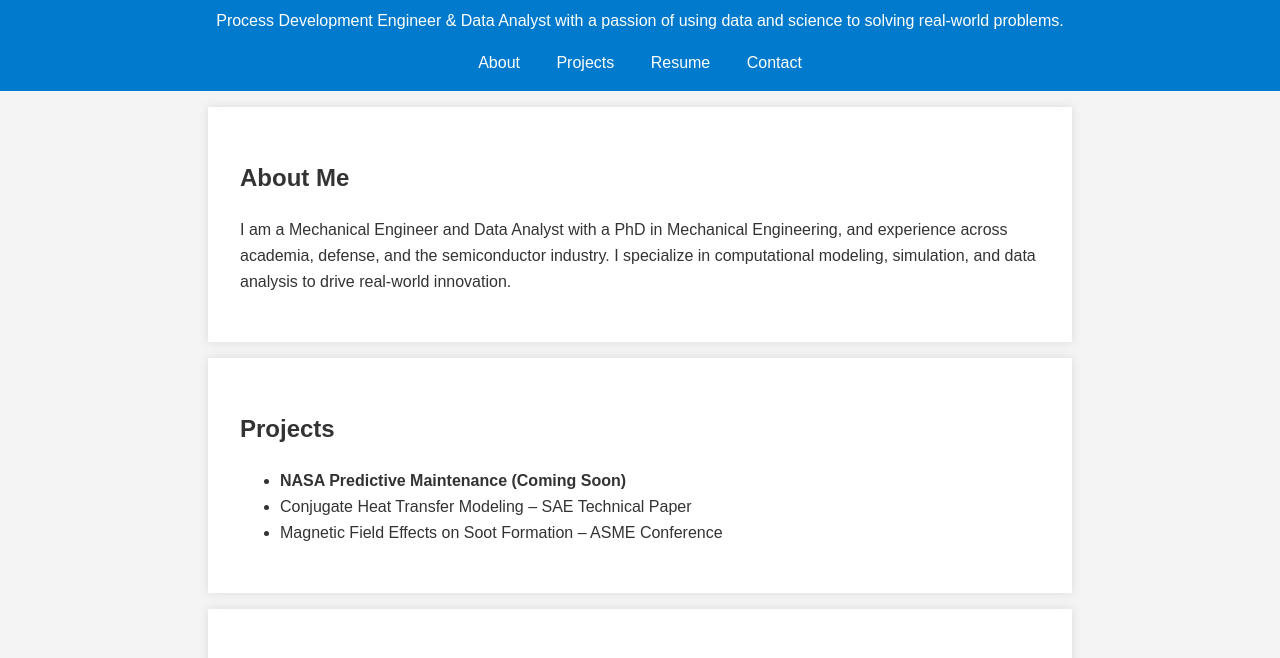
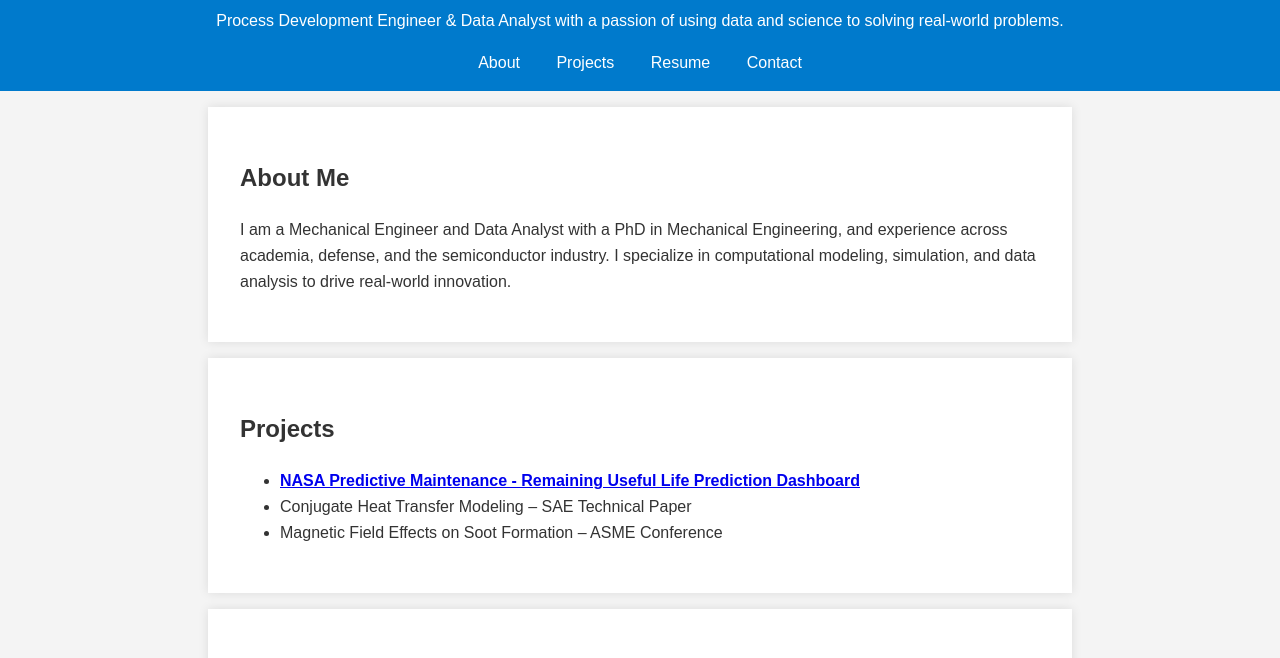
Before and after one commit to chuksedison45/chuksedison45.github.io, a plain HTML site: page index.html in a window 1280 px wide. Shown: the part 102-760 px from the top of the page. Drawn offline with Linux system fonts and the light colour scheme.

Commit message:
Update index.html

```diff
--- a/index.html
+++ b/index.html
@@ -27,7 +27,7 @@
   <section id="projects">
     <h2>Projects</h2>
     <ul>
-      <li><strong>NASA Predictive Maintenance (Coming Soon)</strong></li>
+      <li><strong> <a href="https://chuksedison45.github.io/rul_dashboard/"> NASA Predictive Maintenance - Remaining Useful Life Prediction Dashboard</strong>  </a></li>
       <li>Conjugate Heat Transfer Modeling – SAE Technical Paper</li>
       <li>Magnetic Field Effects on Soot Formation – ASME Conference</li>
     </ul>
```
